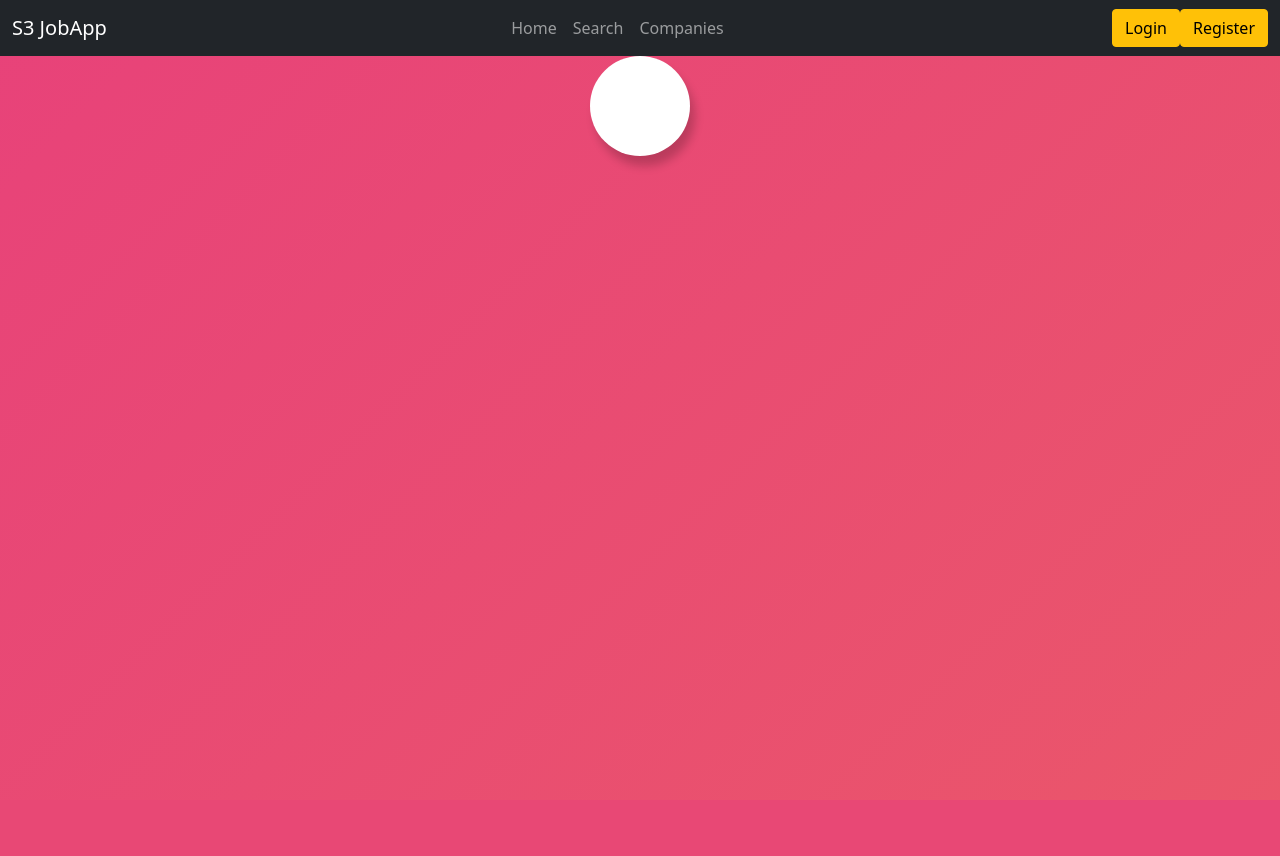
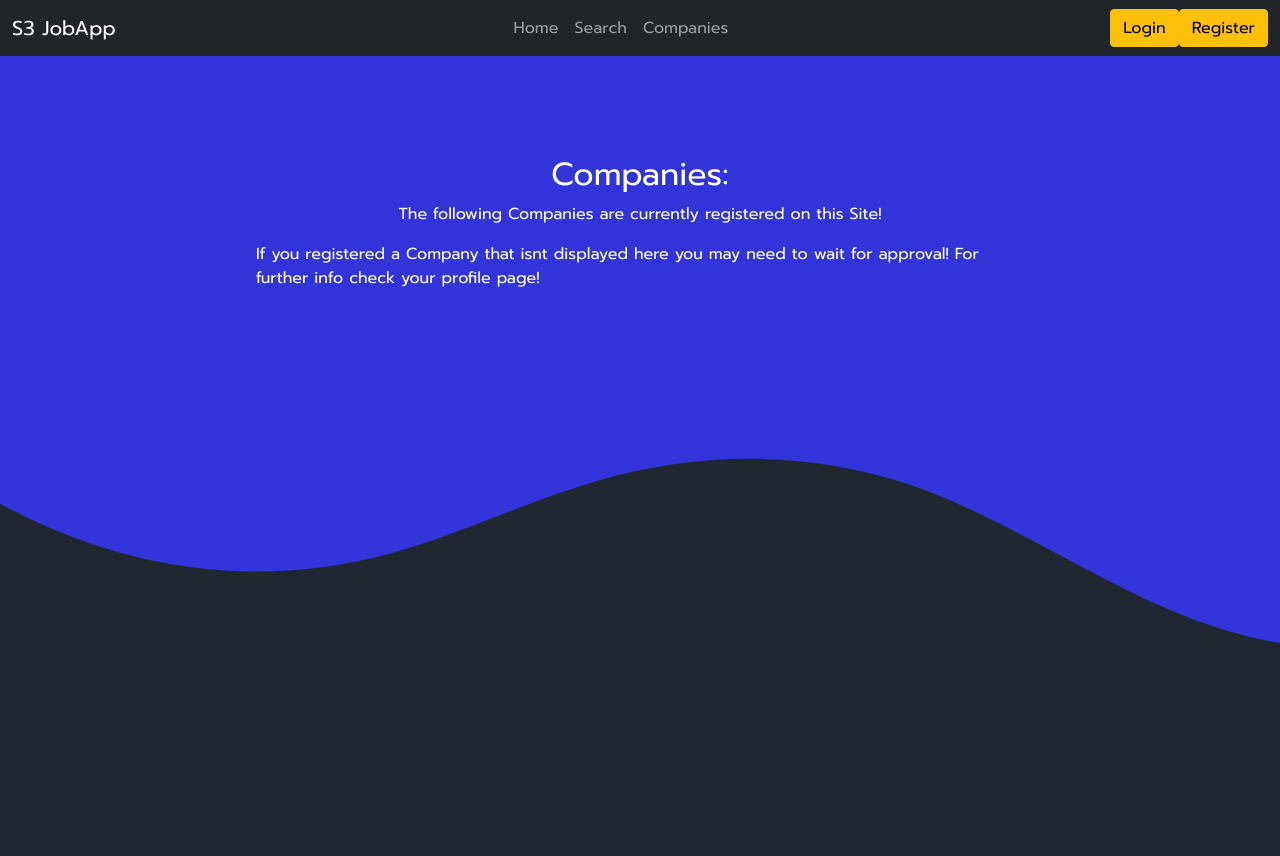
Before and after one commit to Nycz-lab/S3Speedjob, a Django app: page /companies/ in a window 1280 px wide. Before the commit the page ends 800 px from the top, so only its background shows below. Run offline with Django 3.2, Linux system fonts and the light colour scheme; data that the repository does not hold is empty.

Commit message:
Visual Update on frontend

```diff
--- a/speedjob/jobapp/static/jobapp/css/companies.css
+++ /dev/null
@@ -1,21 +0,0 @@
-.company {
-  text-decoration: none;
-  color: black;
-}
-
-.company:hover {
-  animation-name: fade;
-  animation-duration: .5s;
-}
-
-@keyframes fade {
-  from {
-    color: black;
-    text-decoration: none;
-  }
-
-  to {
-    color: white;
-    text-decoration: underline;
-  }
-}
--- a/speedjob/jobapp/static/jobapp/css/header.css
+++ b/speedjob/jobapp/static/jobapp/css/header.css
@@ -1,23 +1,3 @@
-body {
-  background: linear-gradient(-45deg, #ee7752, #e73c7e, #23a6d5, #23d5ab);
-  background-size: 800% 5000%;
-  background-repeat: no-repeat;
-  animation: gradient 15s ease infinite;
-}
-
-@keyframes gradient {
-  0% {
-    background-position: 0% 50%;
-  }
-
-  50% {
-    background-position: 100% 50%;
-  }
-
-  100% {
-    background-position: 0% 50%;
-  }
-}
 
 @media only screen and (max-width: 760px) {
 .hideOnMobile { display: none; }
@@ -41,27 +21,8 @@ form {
   Padding: 50px;
 }
 
-.content_block {
-  font-family: Roboto;
-  display: inline-block;
-  margin-left: auto;
-  margin-right: auto;
-  text-align: left;
-  margin: auto;
-  font-size: 18px;
-  background-color: white;
-  box-shadow: 5px 10px 10px rgba(0, 0, 0, 0.2);
-  border-radius: 50px;
-  Padding: 50px;
-}
 
-.content_block .content_block {
-  background-color: orange;
-}
 
-.content_block form {
-  background-color: lightblue;
-}
 
 form input {
   color: black;
--- /dev/null
+++ b/speedjob/jobapp/static/jobapp/css/layout.css
@@ -0,0 +1,112 @@
+:root{
+    --primary: #3134d8;;
+    --secondary: #202731;
+}
+
+body {
+    margin: 0;
+    font-family: 'Prompt', sans-serif;
+    color: white;
+    background-color: #202731;
+    overflow-x: hidden;
+  }
+
+a {
+    text-decoration: none;
+    color: white;
+}
+
+a:hover{
+    color: white;
+    text-decoration: underline;
+}
+
+.stylized-list {
+    background-color: var(--secondary);
+    list-style-type: none;
+
+}
+
+.stylized-list li{
+    border-radius: 5px;
+    transition: .5s;
+}
+
+.stylized-list img{
+  margin: 15px;
+
+  margin-right: 20%;
+}
+
+.stylized-list li:hover{
+    background-color: var(--primary);
+}
+
+  section {
+    position: relative;
+    display: flex;
+    flex-direction: column;
+    align-items: center;
+    min-height: 400px;
+    padding: 100px 20vw;
+    padding-bottom: 10vw;
+  }
+
+  .blue{
+    background: var(--primary);
+  }
+
+  .red{
+    background: #dd3f31;
+  }
+
+  .dark{
+    background: var(--secondary);
+  }
+
+  .pink{
+    background: #ff0066;
+  }
+
+
+
+
+.wave {
+    position: absolute;
+    top: 0;
+    left: 0;
+    width: 100%;
+    overflow: hidden;
+    line-height: 0;
+}
+
+.wave svg {
+    position: relative;
+    display: block;
+    width: calc(113% + 1.3px);
+    height: 209px;
+}
+
+.wave .shape-fill {
+    fill: #3134d8;
+}
+
+.wave2 {
+    position: absolute;
+    top: 0;
+    left: 0;
+    width: 100%;
+    overflow: hidden;
+    line-height: 0;
+}
+
+.wave2 svg {
+    position: relative;
+    display: block;
+    width: calc(173% + 1.3px);
+    height: 172px;
+}
+
+.wave2 .shape-fill {
+    fill: var(--secondary);
+}
--- a/speedjob/jobapp/templates/accounts/login.html
+++ b/speedjob/jobapp/templates/accounts/login.html
@@ -2,7 +2,8 @@
 
 {% block content %}
 
-<div class="text-center">
+
+<section class="dark">
   <h3>Login Here!</h3>
   <form action="" method="POST">
     {% csrf_token %}
@@ -12,6 +13,6 @@
     <a href='{% url 'register' %}'>Need an account?</a>
     <a href='{% url 'password_reset' %}'>Forgot Password?</a>
   </form>
-</div>
+</section>
 
 {% endblock %}
--- a/speedjob/jobapp/templates/jobapp/companies.html
+++ b/speedjob/jobapp/templates/jobapp/companies.html
@@ -2,21 +2,27 @@
 
 {% block content %}
 
-{% load static %}
-<link href="{% static 'jobapp/css/companies.css' %}" rel="stylesheet">
+<section class="blue">
+  <h2>Companies:</h2>
+  <p>The following Companies are currently registered on this Site!</p>
+  <p>If you registered a Company that isnt displayed here you may need to wait for approval! For further info check your profile page!</p>
 
-<div class="text-center">
-  <div class="content_block">
-    <ul class="list-group">
+</section>
+<section class="dark" style="padding-top: 30vh;">
+    <ul class="stylized-list">
       {% for company in companies %}
       {% if company.company_approved == True %}
       <h3>
-        <li><a class="company" href={% url 'company' company.id %}>{{company.id}} Name: {{company.company_name}} Descr: {{company.company_description}}</li>
+        <a class="company" href={% url 'company' company.id %}><li>{{company.id}} Name: {{company.company_name}} Descr: {{company.company_description}}</li></a>
       </h3>
       {% endif %}
       {% endfor %}
     </ul>
+    <div class="wave">
+      <svg data-name="Layer 1" xmlns="http://www.w3.org/2000/svg" viewBox="0 0 1200 120" preserveAspectRatio="none">
+          <path d="M321.39,56.44c58-10.79,114.16-30.13,172-41.86,82.39-16.72,168.19-17.73,250.45-.39C823.78,31,906.67,72,985.66,92.83c70.05,18.48,146.53,26.09,214.34,3V0H0V27.35A600.21,600.21,0,0,0,321.39,56.44Z" class="shape-fill"></path>
+      </svg>
   </div>
-</div>
+</section>
 
 {% endblock %}
--- a/speedjob/jobapp/templates/jobapp/header.html
+++ b/speedjob/jobapp/templates/jobapp/header.html
@@ -9,9 +9,17 @@
   <title>S3 SpeedJob</title>
 
   <link href="https://fonts.googleapis.com/css2?family=Roboto:wght@300&display=swap" rel="stylesheet">
+  <link href="https://fonts.googleapis.com/css2?family=Prompt&display=swap" rel="stylesheet">
+
+  <script src="https://cdn.jsdelivr.net/npm/bootstrap@5.1.3/dist/js/bootstrap.bundle.min.js" integrity="sha384-ka7Sk0Gln4gmtz2MlQnikT1wXgYsOg+OMhuP+IlRH9sENBO0LRn5q+8nbTov4+1p" crossorigin="anonymous"></script>
+
+  <link href="https://cdn.jsdelivr.net/npm/bootstrap@5.1.3/dist/css/bootstrap.min.css" rel="stylesheet" integrity="sha384-1BmE4kWBq78iYhFldvKuhfTAU6auU8tT94WrHftjDbrCEXSU1oBoqyl2QvZ6jIW3" crossorigin="anonymous">
+
 
   {% load static %}
   <link href="{% static 'jobapp/css/header.css' %}" rel="stylesheet">
+  <link href="{% static 'jobapp/css/layout.css' %}" rel="stylesheet">
+
 
 </head>
 
@@ -64,9 +72,6 @@
   {% block content %}
 
   {% endblock %}
-  <script src="https://cdn.jsdelivr.net/npm/bootstrap@5.1.3/dist/js/bootstrap.bundle.min.js" integrity="sha384-ka7Sk0Gln4gmtz2MlQnikT1wXgYsOg+OMhuP+IlRH9sENBO0LRn5q+8nbTov4+1p" crossorigin="anonymous"></script>
-
-  <link href="https://cdn.jsdelivr.net/npm/bootstrap@5.1.3/dist/css/bootstrap.min.css" rel="stylesheet" integrity="sha384-1BmE4kWBq78iYhFldvKuhfTAU6auU8tT94WrHftjDbrCEXSU1oBoqyl2QvZ6jIW3" crossorigin="anonymous">
 
 </body>
 
--- a/speedjob/jobapp/views.py
+++ b/speedjob/jobapp/views.py
@@ -196,8 +196,11 @@ def profile(request):
             messages.success(request, f'Your picture has been saved!')
             return redirect('profile')
     else:
-        form = ProfileForm(instance=request.user.profile)
-        companies = Company.objects.filter(profile = request.user.profile)
-        return render(request, 'jobapp/profile.html', {'form': form, 'companies': companies})
+        if request.user.is_authenticated:
+            form = ProfileForm(instance=request.user.profile)
+            companies = Company.objects.filter(profile = request.user.profile)
+            return render(request, 'jobapp/profile.html', {'form': form, 'companies': companies})
+        else:
+            return render(request, 'jobapp/profile.html')
 
 # Create your views here.
```
Also changed, not shown: speedjob/jobapp/templates/jobapp/company.html (+33 -11 lines), speedjob/jobapp/templates/jobapp/geo.html (+2 -5 lines), speedjob/jobapp/templates/jobapp/index.html (+13 -12 lines), speedjob/jobapp/templates/jobapp/profile.html (+29 -33 lines).
